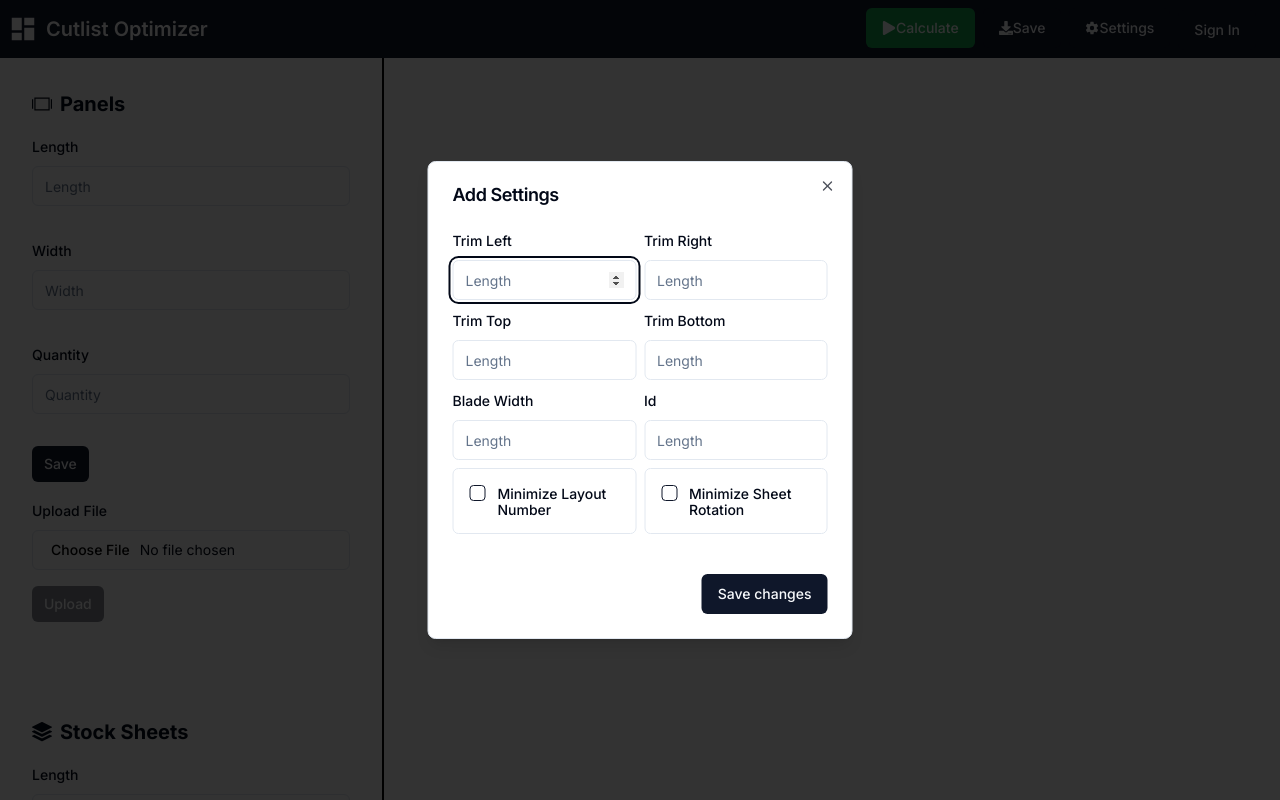
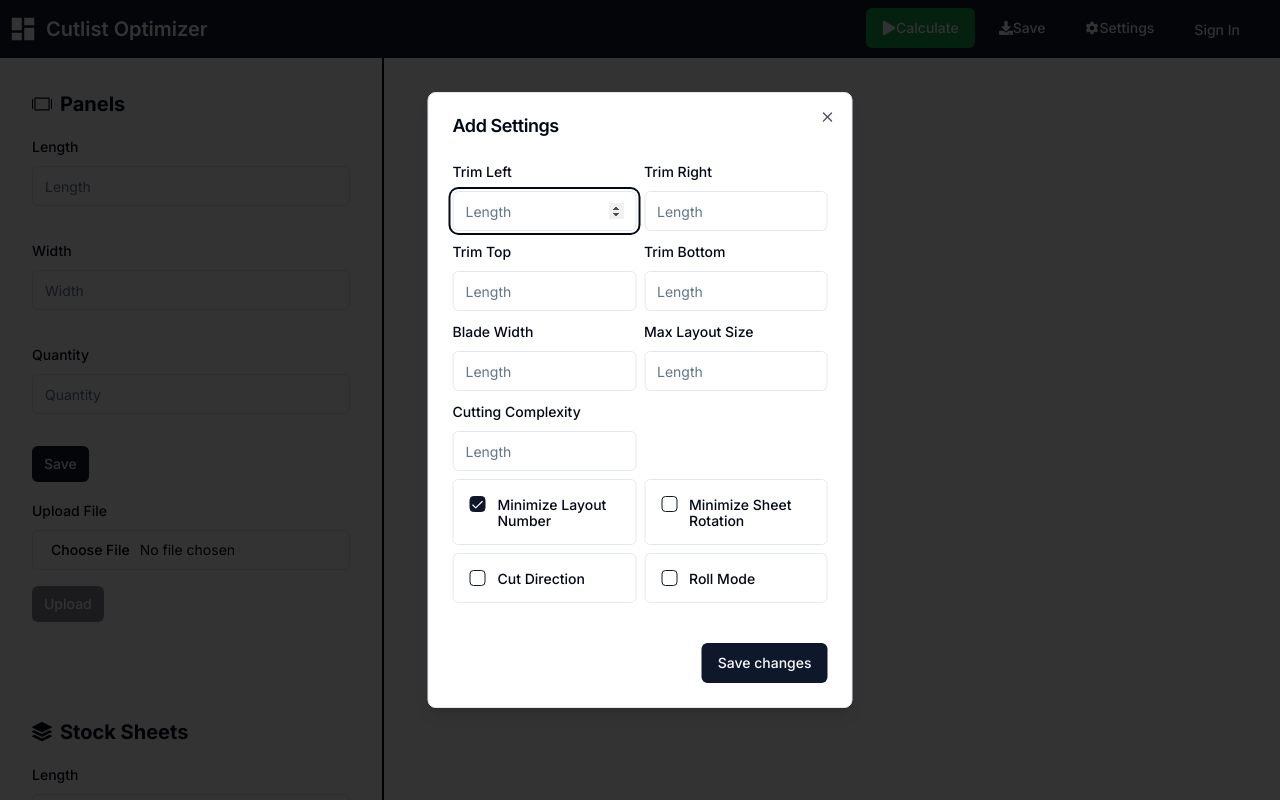
Before and after one commit to noman318/cadbid-optimizer, a Next.js app in the folder frontend/: page / in a window 1280 px wide. Both pictures are taken after a click on the button "Settings". Shown: the top 800 px of the page. Built offline with nearby package versions, Linux system fonts and the light colour scheme.

Commit message:
Updated Settings UI and Integrated the updated API

```diff
--- a/frontend/components/Header.tsx
+++ b/frontend/components/Header.tsx
@@ -34,18 +34,25 @@ import {
 } from "@/lib/slices/settingSlice";
 
 const formSchema = z.object({
-  trimLeft: z.string(),
-  trimRight: z.string(),
-  trimTop: z.string(),
-  trimBottom: z.string(),
-  bladeWidth: z.string(),
-  minimizeLayoutNumber: z.boolean(),
-  minimizeSheetRotation: z.boolean(),
+  nLeftTrim: z.string().default(""),
+  nRightTrim: z.string().default(""),
+  nTopTrim: z.string().default(""),
+  nBottomTrim: z.string().default(""),
+  nSawKerfValue: z.string().default(""),
+  bMinmizePanelRotation: z.boolean().default(true),
+  bCuttingLayoutMin: z.boolean().default(false),
+  nCuttingComplexity: z.string().default(""),
+  nMaxLayoutSize: z.string().default(""),
+  bCutDirection: z.boolean().default(false),
+  bRollMode: z.boolean().default(false),
   userId: z.string().min(8).max(80),
 });
+
 const Header = () => {
   const [createSetting, { data, isLoading, isError }] =
     useCreateSettingMutation();
+
+  let showUserId = false;
 
   const [settings, { data: settingData }] = useCreateSettingMutation();
   // console.log("settingData", settingData);
@@ -57,13 +64,13 @@ const Header = () => {
       nBottomTrim: "",
       nTopTrim: "",
       nSawKerfValue: "",
+      nCuttingComplexity: "",
+      nMaxLayoutSize: "",
       bMinmizePanelRotation: true,
       bCuttingLayoutMin: false,
-      nCuttingComplexity: "",
-      nMaxLayoutSize: "",
       bCutDirection: false,
       bRollMode: false,
-      userId: "",
+      userId: "37c32313-99ad-4d70-90d3-d8fe0df2f823",
     },
   });
 
@@ -115,7 +122,7 @@ const Header = () => {
                 <div className="grid gap-2 py-2 grid-cols-2">
                   <FormField
                     control={form.control}
-                    name="trimLeft"
+                    name="nLeftTrim"
                     render={({ field }) => (
                       <FormItem>
                         <FormLabel>Trim Left</FormLabel>
@@ -133,7 +140,7 @@ const Header = () => {
 
                   <FormField
                     control={form.control}
-                    name="trimRight"
+                    name="nRightTrim"
                     render={({ field }) => (
                       <FormItem>
                         <FormLabel>Trim Right</FormLabel>
@@ -151,7 +158,7 @@ const Header = () => {
 
                   <FormField
                     control={form.control}
-                    name="trimTop"
+                    name="nTopTrim"
                     render={({ field }) => (
                       <FormItem>
                         <FormLabel>Trim Top</FormLabel>
@@ -169,7 +176,7 @@ const Header = () => {
 
                   <FormField
                     control={form.control}
-                    name="trimBottom"
+                    name="nBottomTrim"
                     render={({ field }) => (
                       <FormItem>
                         <FormLabel>Trim Bottom</FormLabel>
@@ -187,7 +194,7 @@ const Header = () => {
 
                   <FormField
                     control={form.control}
-                    name="bladeWidth"
+                    name="nSawKerfValue"
                     render={({ field }) => (
                       <FormItem>
                         <FormLabel>Blade Width</FormLabel>
@@ -202,14 +209,35 @@ const Header = () => {
                       </FormItem>
                     )}
                   />
+                  {/* <FormField
+                    control={form.control}
+                    name="nSawKerfValue"
+                    render={({ field }) => (
+                      <FormItem>
+                        <FormLabel>Blade Width</FormLabel>
+                        <FormControl>
+                          <Input
+                            placeholder="Length"
+                            type="number"
+                            {...field}
+                          />
+                        </FormControl>
+                        <FormMessage />
+                      </FormItem>
+                    )}
+                  /> */}
                   <FormField
                     control={form.control}
-                    name="userId"
+                    name="nMaxLayoutSize"
                     render={({ field }) => (
                       <FormItem>
-                        <FormLabel>Id</FormLabel>
+                        <FormLabel>Max Layout Size</FormLabel>
                         <FormControl>
-                          <Input placeholder="Length" {...field} />
+                          <Input
+                            placeholder="Length"
+                            type="number"
+                            {...field}
+                          />
                         </FormControl>
                         <FormMessage />
                       </FormItem>
@@ -217,7 +245,45 @@ const Header = () => {
                   />
                   <FormField
                     control={form.control}
-                    name="minimizeLayoutNumber"
+                    name="nCuttingComplexity"
+                    render={({ field }) => (
+                      <FormItem>
+                        <FormLabel>Cutting Complexity</FormLabel>
+                        <FormControl>
+                          <Input
+                            placeholder="Length"
+                            type="number"
+                            {...field}
+                          />
+                        </FormControl>
+                        <FormMessage />
+                      </FormItem>
+                    )}
+                  />
+                  {showUserId && (
+                    <FormField
+                      control={form.control}
+                      name="userId"
+                      render={({ field }) => (
+                        <FormItem>
+                          <FormLabel>Id</FormLabel>
+                          <FormControl>
+                            <Input
+                              type="hidden"
+                              placeholder="user Id"
+                              {...field}
+                            />
+                          </FormControl>
+                          <FormMessage />
+                        </FormItem>
+                      )}
+                    />
+                  )}
+                  <br />
+                  <br />
+                  <FormField
+                    control={form.control}
+                    name="bMinmizePanelRotation"
                     render={({ field }) => (
                       <FormItem className="flex flex-row items-start space-x-3 space-y-0 rounded-md border p-4">
                         <FormControl>
@@ -234,7 +300,7 @@ const Header = () => {
                   />
                   <FormField
                     control={form.control}
-                    name="minimizeSheetRotation"
+                    name="bCuttingLayoutMin"
                     render={({ field }) => (
                       <FormItem className="flex flex-row items-start space-x-3 space-y-0 rounded-md border p-4">
                         <FormControl>
@@ -245,6 +311,40 @@ const Header = () => {
                         </FormControl>
                         <div className="space-y-1 leading-none">
                           <FormLabel>Minimize Sheet Rotation</FormLabel>
+                        </div>
+                      </FormItem>
+                    )}
+                  />
+                  <FormField
+                    control={form.control}
+                    name="bCutDirection"
+                    render={({ field }) => (
+                      <FormItem className="flex flex-row items-start space-x-3 space-y-0 rounded-md border p-4">
+                        <FormControl>
+                          <Checkbox
+                            checked={field.value}
+                            onCheckedChange={field.onChange}
+                          />
+                        </FormControl>
+                        <div className="space-y-1 leading-none">
+                          <FormLabel>Cut Direction</FormLabel>
+                        </div>
+                      </FormItem>
+                    )}
+                  />
+                  <FormField
+                    control={form.control}
+                    name="bRollMode"
+                    render={({ field }) => (
+                      <FormItem className="flex flex-row items-start space-x-3 space-y-0 rounded-md border p-4">
+                        <FormControl>
+                          <Checkbox
+                            checked={field.value}
+                            onCheckedChange={field.onChange}
+                          />
+                        </FormControl>
+                        <div className="space-y-1 leading-none">
+                          <FormLabel>Roll Mode</FormLabel>
                         </div>
                       </FormItem>
                     )}
```
